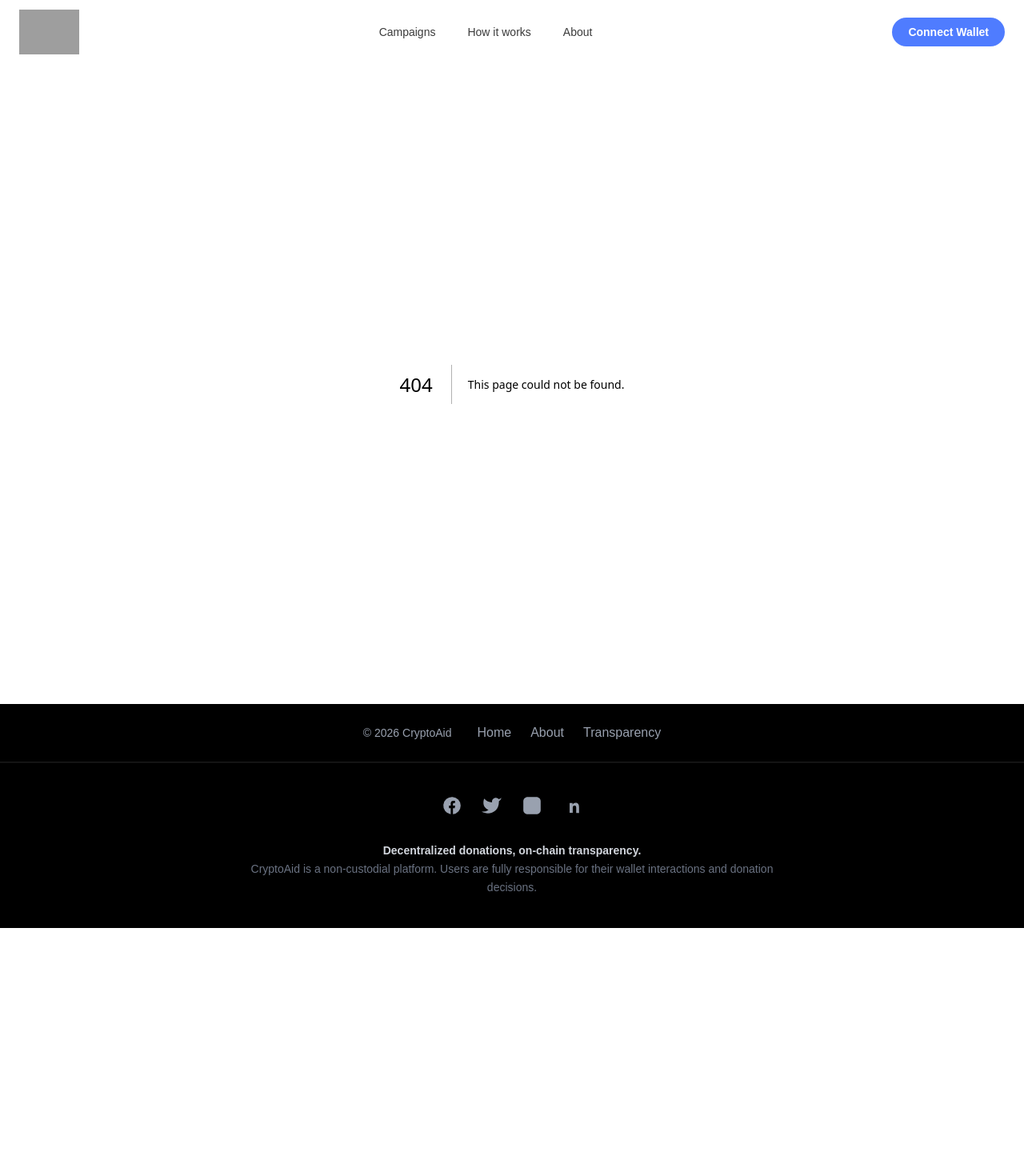
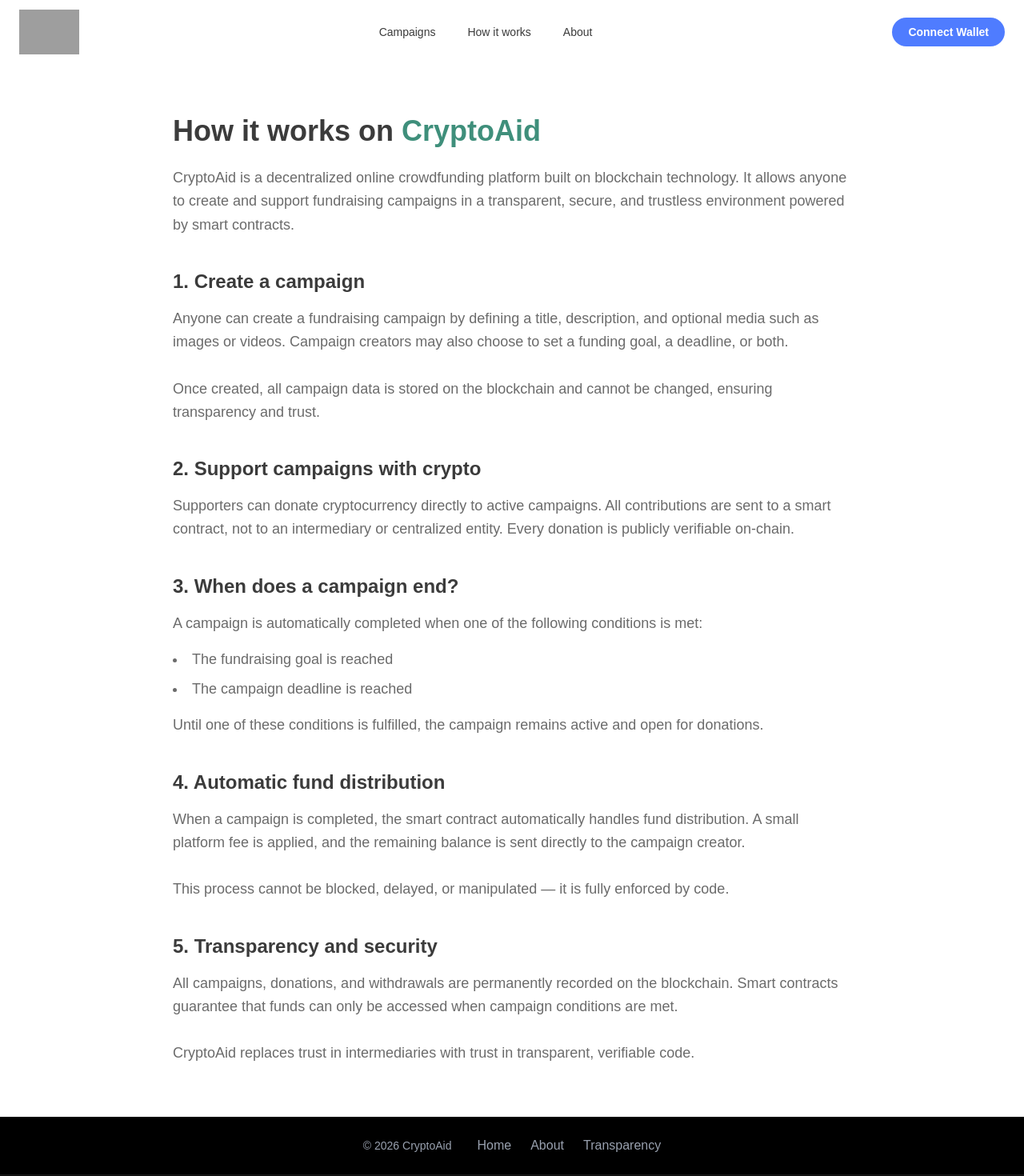
Before and after one commit to victoradauto1/cryptAid, a Next.js app in the folder frontend-new/: page /HowItWorks in a window 1280 px wide. Before the commit this address had no page. Shown: the top 1470 px of the page at 80% size. Before the commit the page ends 1160 px from the top, so only its background shows below. Built offline with nearby package versions, Linux system fonts and the light colour scheme; grey boxes are pictures that could not be loaded.

Commit message:
feat: add How It Works informational page

```diff
--- /dev/null
+++ b/frontend-new/src/app/HowItWorks/page.tsx
@@ -0,0 +1,93 @@
+/**
+ * How It Works - Platform explanation page
+ *
+ * Static institutional page explaining how CryptoAid works
+ * No JavaScript logic or state management required
+ */
+export default function HowItWorks() {
+  return (
+    <div className="max-w-4xl mx-auto px-6 py-16 text-[#3b3b3b]">
+      <h1 className="text-4xl font-bold mb-6">
+        How it works on{" "}
+        <span className="text-[#3f8f7b]">CryptoAid</span>
+      </h1>
+
+      <p className="text-lg leading-relaxed mb-8 text-[#6b6b6b]">
+        CryptoAid is a decentralized online crowdfunding platform built on
+        blockchain technology. It allows anyone to create and support fundraising
+        campaigns in a transparent, secure, and trustless environment powered by
+        smart contracts.
+      </p>
+
+      <h2 className="text-2xl font-semibold mt-10 mb-4 text-[#3b3b3b]">
+        1. Create a campaign
+      </h2>
+      <p className="text-lg leading-relaxed text-[#6b6b6b]">
+        Anyone can create a fundraising campaign by defining a title, description,
+        and optional media such as images or videos. Campaign creators may also
+        choose to set a funding goal, a deadline, or both.
+        <br />
+        <br />
+        Once created, all campaign data is stored on the blockchain and cannot be
+        changed, ensuring transparency and trust.
+      </p>
+
+      <h2 className="text-2xl font-semibold mt-10 mb-4 text-[#3b3b3b]">
+        2. Support campaigns with crypto
+      </h2>
+      <p className="text-lg leading-relaxed text-[#6b6b6b]">
+        Supporters can donate cryptocurrency directly to active campaigns.
+        All contributions are sent to a smart contract, not to an intermediary or
+        centralized entity. Every donation is publicly verifiable on-chain.
+      </p>
+
+      <h2 className="text-2xl font-semibold mt-10 mb-4 text-[#3b3b3b]">
+        3. When does a campaign end?
+      </h2>
+      <p className="text-lg leading-relaxed text-[#6b6b6b]">
+        A campaign is automatically completed when one of the following conditions
+        is met:
+      </p>
+
+      <ul className="list-disc list-inside text-lg leading-relaxed space-y-2 mt-4 text-[#6b6b6b]">
+        <li>
+          The fundraising goal is reached
+        </li>
+        <li>
+          The campaign deadline is reached
+        </li>
+      </ul>
+
+      <p className="text-lg leading-relaxed mt-4 text-[#6b6b6b]">
+        Until one of these conditions is fulfilled, the campaign remains active
+        and open for donations.
+      </p>
+
+      <h2 className="text-2xl font-semibold mt-10 mb-4 text-[#3b3b3b]">
+        4. Automatic fund distribution
+      </h2>
+      <p className="text-lg leading-relaxed text-[#6b6b6b]">
+        When a campaign is completed, the smart contract automatically handles
+        fund distribution. A small platform fee is applied, and the remaining
+        balance is sent directly to the campaign creator.
+        <br />
+        <br />
+        This process cannot be blocked, delayed, or manipulated — it is fully
+        enforced by code.
+      </p>
+
+      <h2 className="text-2xl font-semibold mt-10 mb-4 text-[#3b3b3b]">
+        5. Transparency and security
+      </h2>
+      <p className="text-lg leading-relaxed text-[#6b6b6b]">
+        All campaigns, donations, and withdrawals are permanently recorded on the
+        blockchain. Smart contracts guarantee that funds can only be accessed when
+        campaign conditions are met.
+        <br />
+        <br />
+        CryptoAid replaces trust in intermediaries with trust in transparent,
+        verifiable code.
+      </p>
+    </div>
+  );
+}
```
